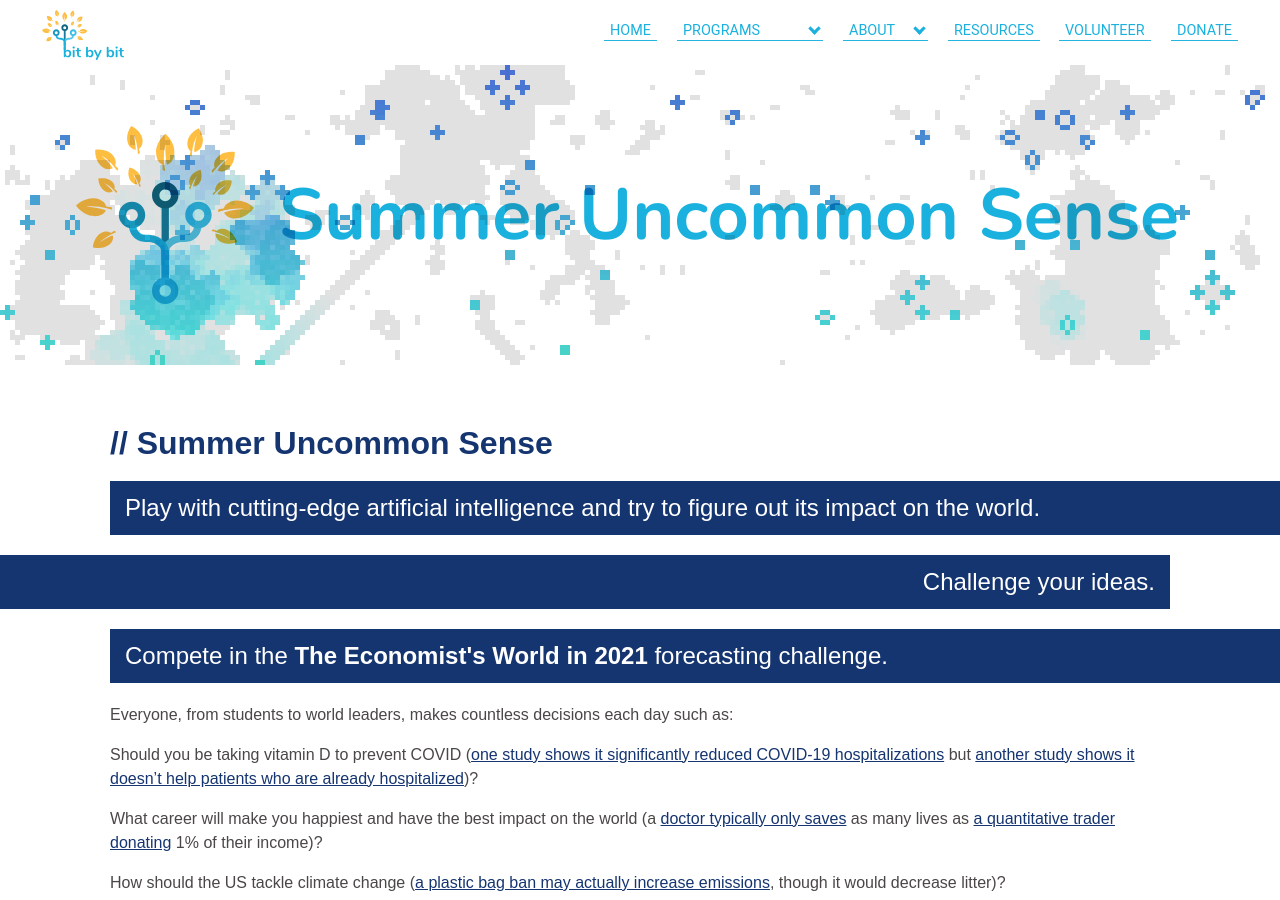
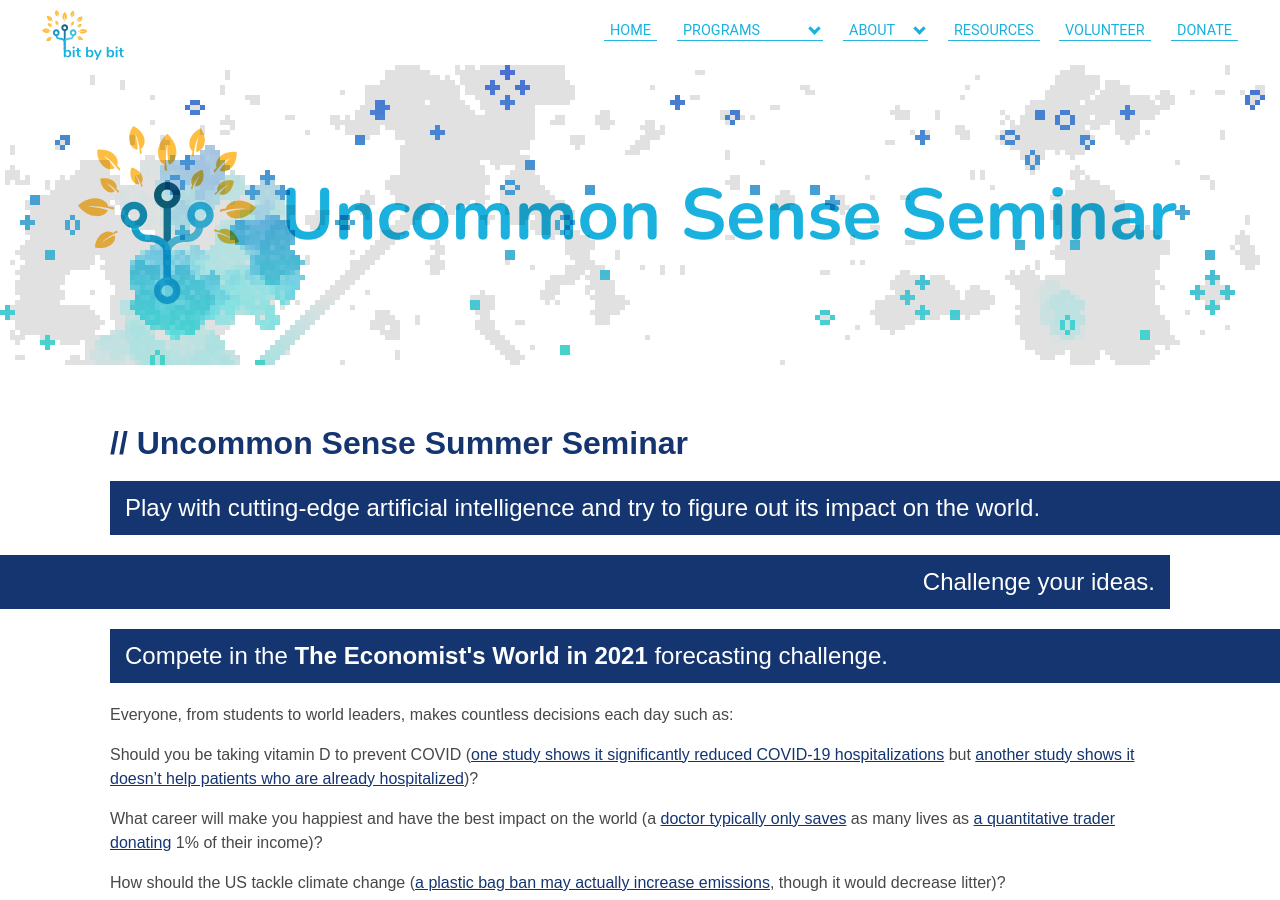
Before and after one commit to bit-by-bit-coding/bxb-website, a Jekyll site: the page built from uncommonsenseseminar.html, in a window 1280 px wide and 900 px high. Built offline with Jekyll 4.4.1, drawn with Linux system fonts in a browser that asks for light colours; nearby versions of some CDN libraries; some web fonts are replaced.

Commit message:
change "summer uncommon sense" to "uncommon sense seminar"

```diff
--- a/_data/settings.yml
+++ b/_data/settings.yml
@@ -5,7 +5,7 @@
       - name: Summer
         url: "#"
         subsubmenu:
-          - {name: Uncommon Sense, url: "summerus.html"}
+          - {name: Uncommon Sense, url: "uncommonsenseseminar.html"}
           - {name: Hello World, url: "helloworld.html"}
           - {name: Neural Logical, url: "neurallogical.html"}
       - name: School Year
--- a/summerus.html
+++ b/uncommonsenseseminar.html
@@ -1,7 +1,7 @@
 ---
 layout: default
-title: "Summer Uncommon Sense: Bit by Bit"
-banner-title: "Summer Uncommon Sense"
+title: "Uncommon Sense Seminar: Bit by Bit"
+banner-title: "Uncommon Sense Seminar"
 scripts:
 - "signup.js"
 - "us.js"
@@ -10,7 +10,7 @@
 <div id="uncommonsense">
     <div class="details-container">
         <div class="details-item">
-            <h1>Summer Uncommon Sense</h1>
+            <h1>Uncommon Sense Summer Seminar</h1>
             <div class="info-banner">
                 Play with cutting-edge artificial intelligence and try to figure out its impact on the world.
             </div>
```
